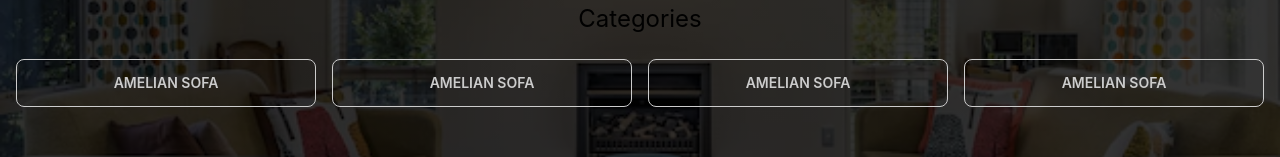
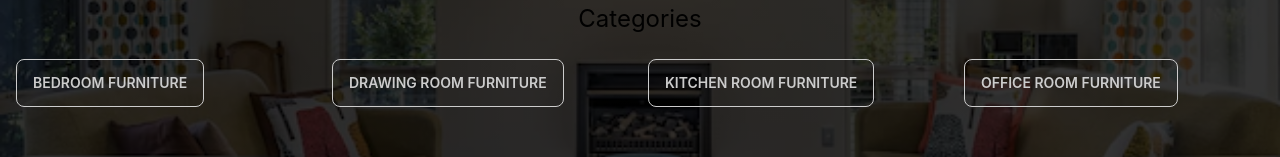
Before and after one commit to arafathossain7960/variety-furnishing, a React (Create React App) app: page / in a window 1280 px wide. Shown: the part 511-668 px from the top of the page. Built offline with nearby package versions, Linux system fonts and the light colour scheme; no server answers.

Commit message:
loade data basede on category and install react query

```diff
--- a/package.json
+++ b/package.json
@@ -3,6 +3,7 @@
   "version": "0.1.0",
   "private": true,
   "dependencies": {
+    "@tanstack/react-query": "^4.22.0",
     "@testing-library/jest-dom": "^5.16.5",
     "@testing-library/react": "^13.4.0",
     "@testing-library/user-event": "^13.5.0",
--- a/src/index.js
+++ b/src/index.js
@@ -4,14 +4,17 @@ import './index.css';
 import App from './App';
 import reportWebVitals from './reportWebVitals';
 import AuthProvider from './context/AuthProvider';
+import {QueryClient, QueryClientProvider} from '@tanstack/react-query';
 
+const queryClient = new QueryClient();
 const root = ReactDOM.createRoot(document.getElementById('root'));
 root.render(
   <React.StrictMode>
+     <QueryClientProvider client={queryClient}>
     <AuthProvider>
       <App />
     </AuthProvider>
-
+    </QueryClientProvider>
   </React.StrictMode>
 );
 
--- a/src/pages/HomePage/Category/Category.js
+++ b/src/pages/HomePage/Category/Category.js
@@ -1,16 +1,27 @@
 import React from 'react';
+import { Link } from 'react-router-dom';
 import './Category.css';
 const Category = () => {
+    const handleCategoryRoute=category=>{
+        <Link to={`/${category}`}></Link>
+
+    }
 
     return (
         <div id='category'>
             <h1 className='my-6 text-2xl text-neutral text-center bold' >Categories</h1>
 
             <div className='grid grid-cols-4 gap-4 mx-4'>
-                <button className='btn btn-outline' >Amelian Sofa</button>
-                <button className='btn btn-outline' >Amelian Sofa</button>
-                <button className='btn btn-outline' >Amelian Sofa</button>
-                <button className='btn btn-outline' >Amelian Sofa</button>
+
+
+               <Link to='/category/bedroom'><button className='btn btn-outline' >Bedroom furniture</button></Link>
+
+               <Link to='/category/drawingRoom'><button className='btn btn-outline' >Drawing Room furniture</button></Link>
+
+               <Link to='/category/kitchen'><button className='btn btn-outline' >Kitchen Room furniture</button></Link>
+
+                 <Link to='/category/officeRoom'><button className='btn btn-outline' >Office Room furniture</button></Link>
+
             </div>
         </div>
     );
--- /dev/null
+++ b/src/pages/HomePage/Category/ProductsCategory.js
@@ -0,0 +1,26 @@
+import React from 'react';
+import { useLoaderData } from 'react-router-dom';
+
+const ProductsCategory = () => {
+    const products = useLoaderData();
+
+    return (
+        <div className='px-6 py-12 '>
+            {
+                products.map(product =><div className="card lg:card-side my-8 bg-base-100 shadow-xl">
+                <figure><img src="https://placeimg.com/400/400/arch" alt="Album"/></figure>
+                <div className="card-body">
+                  <h2 className="card-title">New album is released!</h2>
+                  <p>Click the button to listen on Spotiwhy app.</p>
+                  <div className="card-actions justify-end">
+                    <button className="btn btn-primary">Listen</button>
+                  </div>
+                </div>
+              </div>)
+            }
+
+        </div>
+    );
+};
+
+export default ProductsCategory;
--- a/src/routes/Router.js
+++ b/src/routes/Router.js
@@ -6,6 +6,7 @@ import Login from "../pages/AuthinticatePage/Login/Login";
 import Register from "../pages/AuthinticatePage/Register/Register";
 import Blogs from "../pages/BlogsPage/Blogs/Blogs";
 import AddProducts from "../pages/DashboardPage/SellerDashboard/AddProducts/AddProducts";
+import ProductsCategory from "../pages/HomePage/Category/ProductsCategory";
 import Home from "../pages/HomePage/Home/Home";
 
 export const router = createBrowserRouter([
@@ -17,6 +18,14 @@ export const router = createBrowserRouter([
                 path:'/',
                 element:<Home></Home>
             },
+            {
+                path:'/category/:categoryName',
+                loader:({params})=>{
+                    return fetch(`http://localhost:5000/products?category=${params.categoryName}`)
+                },
+                element:<ProductsCategory></ProductsCategory>
+            },
+
             {
                 path:'/login',
                 element:<Login></Login>
```
Also changed, not shown: 1 other file (tests, documents, lock files or other folders).
